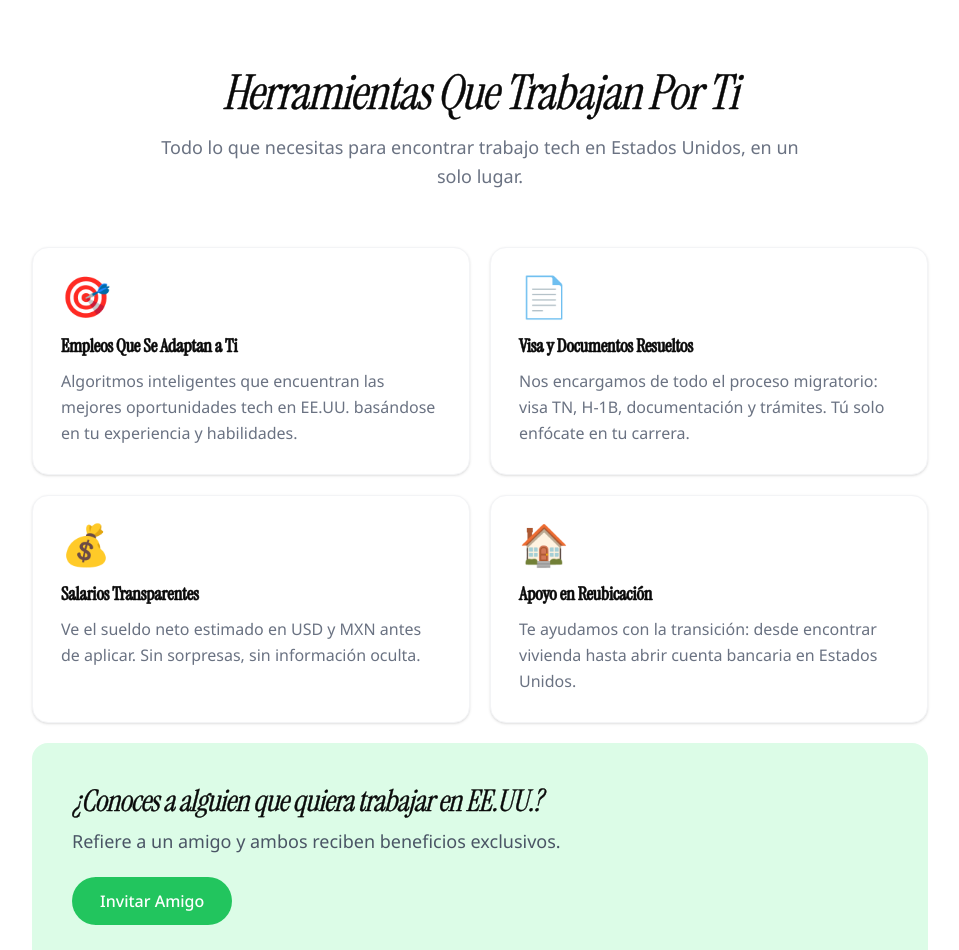
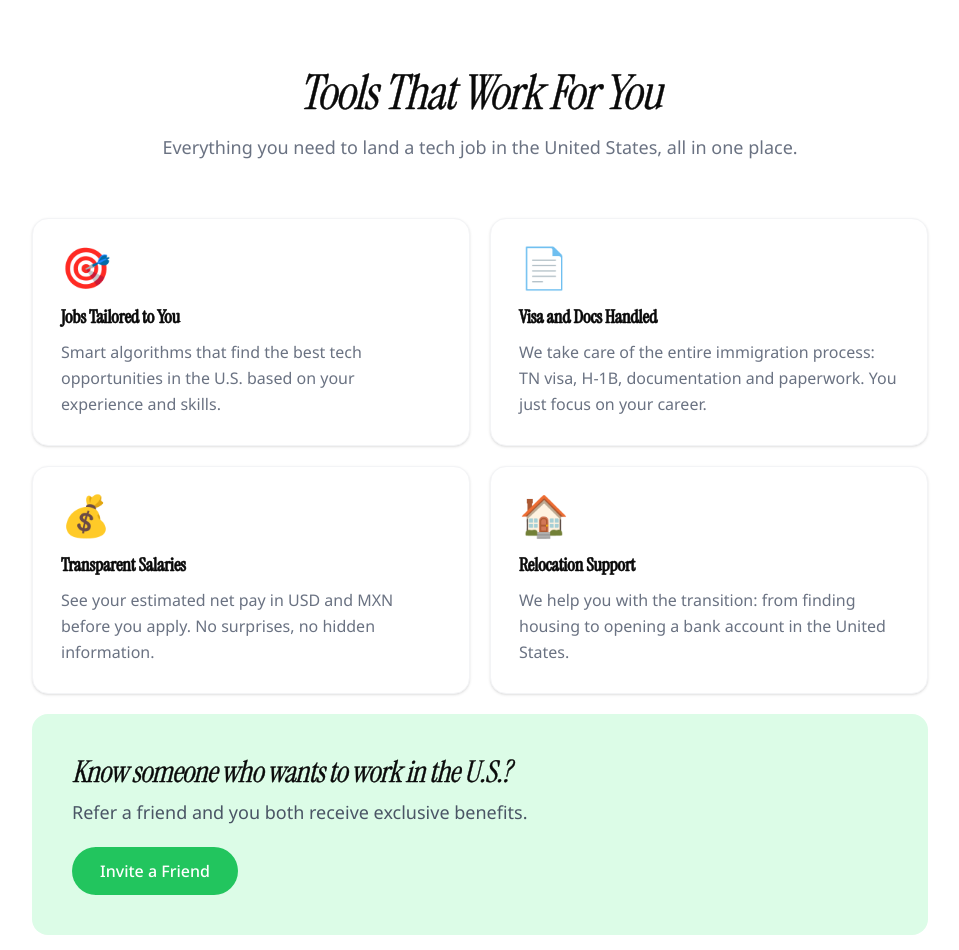
Before and after one commit to maryreds/puente-tech, a Next.js app: page / in a window 1280 px wide. Shown: the part 900-1850 px from the top of the page, without its empty margins (160-1119 px from the left). Built offline with nearby package versions, Linux system fonts and the light colour scheme.

Commit message:
Use Georgia for TalentOS logo text (Instrument Serif too thin at small size)

```diff
--- a/src/components/Features.tsx
+++ b/src/components/Features.tsx
@@ -1,48 +1,100 @@
-const features = [
+"use client";
+
+import { useLang } from "./LangContext";
+
+const content = {
+  en: {
+    heading: "Tools That Work For You",
+    subheading:
+      "Everything you need to land a tech job in the United States, all in one place.",
+    features: [
+      {
+        emoji: "🎯",
+        title: "Jobs Tailored to You",
+        description:
+          "Smart algorithms that find the best tech opportunities in the U.S. based on your experience and skills.",
+      },
+      {
+        emoji: "📄",
+        title: "Visa and Docs Handled",
+        description:
+          "We take care of the entire immigration process: TN visa, H-1B, documentation and paperwork. You just focus on your career.",
+      },
+      {
+        emoji: "💰",
+        title: "Transparent Salaries",
+        description:
+          "See your estimated net pay in USD and MXN before you apply. No surprises, no hidden information.",
+      },
+      {
+        emoji: "🏠",
+        title: "Relocation Support",
+        description:
+          "We help you with the transition: from finding housing to opening a bank account in the United States.",
+      },
+    ],
+    referralHeading: "Know someone who wants to work in the U.S.?",
+    referralDescription:
+      "Refer a friend and you both receive exclusive benefits.",
+    referralCta: "Invite a Friend",
+  },
+  es: {
+    heading: "Herramientas Que Trabajan Por Ti",
+    subheading:
+      "Todo lo que necesitas para encontrar trabajo tech en Estados Unidos, en un solo lugar.",
+    features: [
       {
         emoji: "🎯",
         title: "Empleos Que Se Adaptan a Ti",
         description:
-      "Algoritmos inteligentes que encuentran las mejores oportunidades tech en EE.UU. bas\u00e1ndose en tu experiencia y habilidades.",
+          "Algoritmos inteligentes que encuentran las mejores oportunidades tech en EE.UU. basándose en tu experiencia y habilidades.",
       },
       {
         emoji: "📄",
         title: "Visa y Documentos Resueltos",
         description:
-      "Nos encargamos de todo el proceso migratorio: visa TN, H-1B, documentaci\u00f3n y tr\u00e1mites. T\u00fa solo enf\u00f3cate en tu carrera.",
+          "Nos encargamos de todo el proceso migratorio: visa TN, H-1B, documentación y trámites. Tú solo enfócate en tu carrera.",
       },
       {
         emoji: "💰",
         title: "Salarios Transparentes",
         description:
-      "Ve el sueldo neto estimado en USD y MXN antes de aplicar. Sin sorpresas, sin informaci\u00f3n oculta.",
+          "Ve el sueldo neto estimado en USD y MXN antes de aplicar. Sin sorpresas, sin información oculta.",
       },
       {
         emoji: "🏠",
-    title: "Apoyo en Reubicaci\u00f3n",
+        title: "Apoyo en Reubicación",
         description:
-      "Te ayudamos con la transici\u00f3n: desde encontrar vivienda hasta abrir cuenta bancaria en Estados Unidos.",
+          "Te ayudamos con la transición: desde encontrar vivienda hasta abrir cuenta bancaria en Estados Unidos.",
       },
-];
+    ],
+    referralHeading: "\u00bfConoces a alguien que quiera trabajar en EE.UU.?",
+    referralDescription:
+      "Refiere a un amigo y ambos reciben beneficios exclusivos.",
+    referralCta: "Invitar Amigo",
+  },
+};
 
 export default function Features() {
+  const { lang } = useLang();
+  const t = content[lang];
+
   return (
     <section id="empleos" className="py-20 md:py-28 px-6">
       <div className="mx-auto max-w-4xl">
         {/* Section heading */}
         <div className="text-center mb-14">
           <h2 className="font-[family-name:var(--font-instrument-serif)] italic text-3xl sm:text-4xl md:text-5xl tracking-tight">
-            Herramientas Que Trabajan Por Ti
+            {t.heading}
           </h2>
           <p className="mt-4 text-lg text-gray-500 max-w-2xl mx-auto leading-relaxed">
-            Todo lo que necesitas para encontrar trabajo tech en Estados Unidos,
-            en un solo lugar.
+            {t.subheading}
           </p>
         </div>
 
         {/* Feature cards grid */}
         <div className="grid grid-cols-1 md:grid-cols-2 gap-5">
-          {features.map((feature) => (
+          {t.features.map((feature) => (
             <div
               key={feature.title}
               className="rounded-2xl bg-white border border-gray-100 shadow-sm p-7 transition-shadow duration-200 hover:shadow-md"
@@ -63,16 +115,16 @@ export default function Features() {
         {/* Referral banner */}
         <div className="mt-5 rounded-2xl bg-green-light p-8 md:p-10">
           <h3 className="font-[family-name:var(--font-instrument-serif)] italic text-2xl md:text-3xl tracking-tight">
-            &iquest;Conoces a alguien que quiera trabajar en EE.UU.?
+            {t.referralHeading}
           </h3>
           <p className="mt-2 text-gray-600 text-lg leading-relaxed">
-            Refiere a un amigo y ambos reciben beneficios exclusivos.
+            {t.referralDescription}
           </p>
           <a
             href="#"
             className="mt-5 inline-block bg-green-accent text-white rounded-full px-7 py-3 font-medium transition-transform duration-200 hover:scale-105 hover:shadow-lg"
           >
-            Invitar Amigo
+            {t.referralCta}
           </a>
         </div>
       </div>
--- a/src/components/Navbar.tsx
+++ b/src/components/Navbar.tsx
@@ -59,8 +59,8 @@ export default function Navbar() {
               className="h-8 w-auto"
             />
             <span
-              className="font-[family-name:var(--font-instrument-serif)] text-xl tracking-tight text-foreground"
-              style={{ WebkitTextStroke: "0px", fontWeight: 400 }}
+              className="text-[22px] tracking-tight text-foreground"
+              style={{ fontFamily: "'Georgia', 'Times New Roman', serif", fontWeight: 400, WebkitTextStroke: "0px" }}
             >
               TalentOS
             </span>
```
Lines whose indentation alone changed are shown as unchanged.
